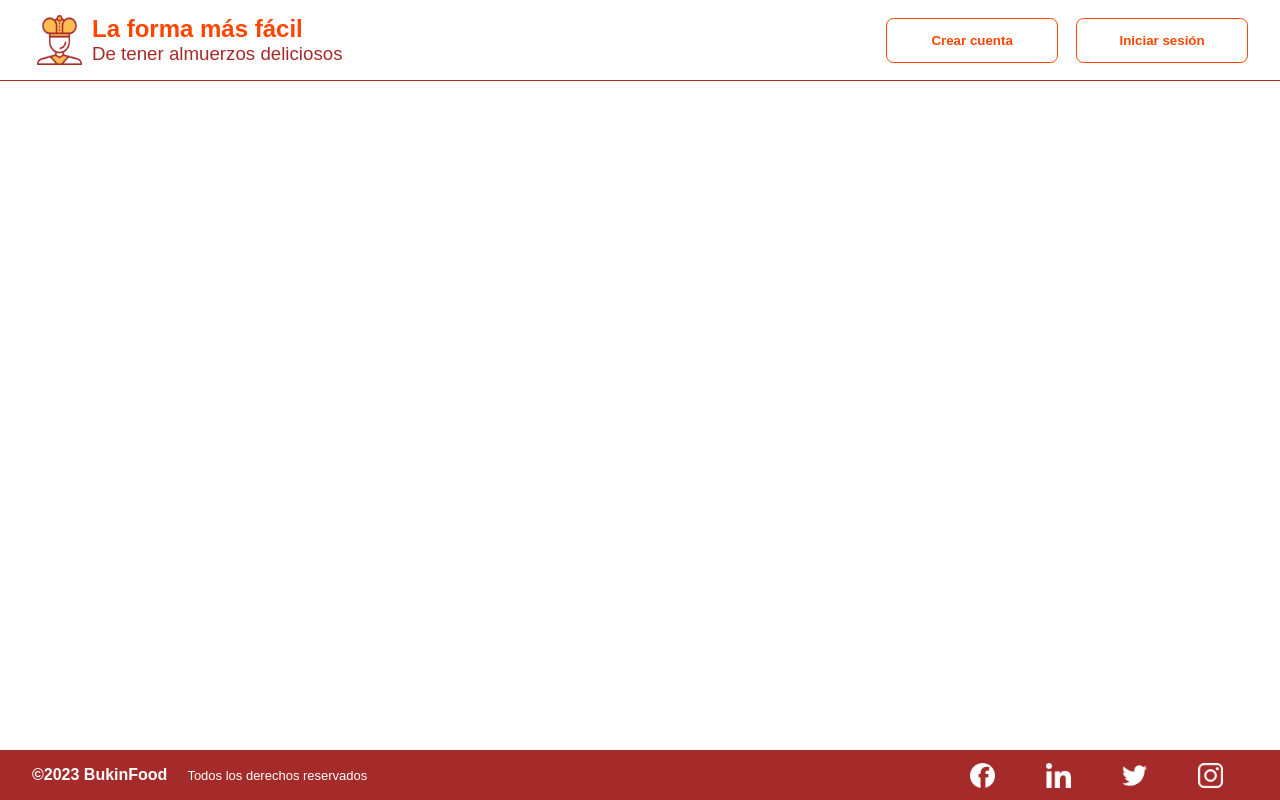
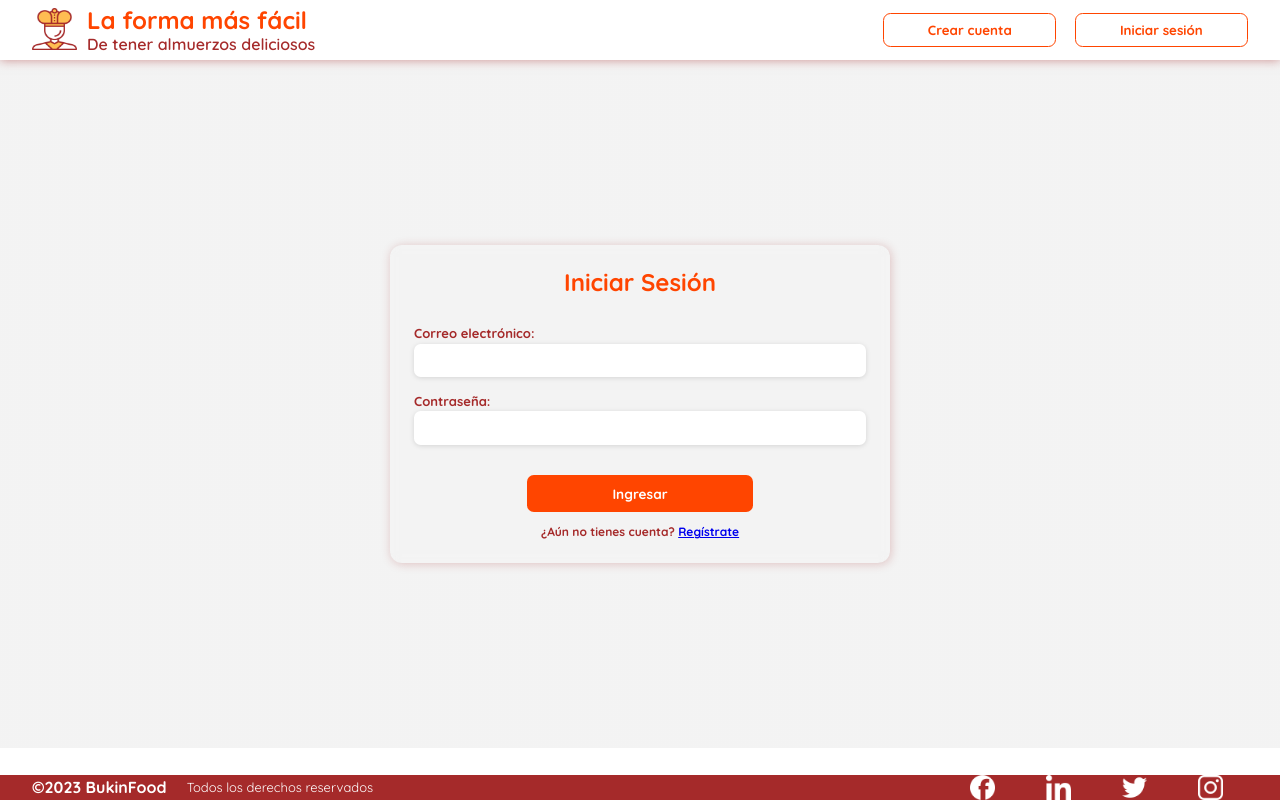
Before and after one commit to JuanNicolas14/proyectoFinalCTD, a React (Vite) app in the folder Frontend/: page /login in a window 1280 px wide. Built offline with nearby package versions, Linux system fonts and the light colour scheme.

Commit message:
consumo de endpoint de logueo

```diff
--- a/Frontend/index.html
+++ b/Frontend/index.html
@@ -2,9 +2,12 @@
 <html lang="en">
   <head>
     <meta charset="UTF-8" />
-    <link rel="icon" type="image/svg+xml" href="/vite.svg" />
+    <link rel="icon" href="/src/assets/images/logo-icono.png" />
+    <style>
+      @import url("https://fonts.googleapis.com/css2?family=Quicksand:wght@300;400;500;600;700&display=swap");
+    </style>
     <meta name="viewport" content="width=device-width, initial-scale=1.0" />
-    <title>Vite + React</title>
+    <title>BukinFood</title>
   </head>
   <body>
     <div id="root"></div>
--- a/Frontend/src/App.jsx
+++ b/Frontend/src/App.jsx
@@ -10,27 +10,29 @@ import AgregarProducto from './Vistas/AgregarProducto/AgregarProducto'
 import EliminarProducto from './Vistas/EliminarProducto/EliminarProducto'
 import ListaPorPlan from './Vistas/ListaPorPlan/ListaPorPlan'
 import AgregarPlan from './Vistas/AgregarPlan/AgregarPlan'
+import Login from './Vistas/Login/login'
 
 function App() {
 
   return (
     <>
-      <Header/>
+      <Header />
       <Routes>
-        <Route path='/' element={<Navigate to='/home' replace/>}/>
-        <Route path='/home' element={<Home/>}/>
-        <Route path='/restaurantes' element={<Listado/>} />
-        <Route path='/detalle/:id' element={<Detalle/>}/>
-        <Route path='/restaurantes' element={<Listado/>}/>
-        <Route path='/restaurantes/:plan' element={<ListaPorPlan/>}/>
-        <Route path='/administracion' element={<Administracion/>}/>
-        <Route path='/administracion/agregarProducto' element={<AgregarProducto/>}/>
-        <Route path='/administracion/eliminarProducto' element={<EliminarProducto/>}/>
-        <Route path='/plan/registrar' element={<AgregarPlan/>}/>
+        <Route path="/" element={<Navigate to="/home" replace />} />
+        <Route path="/home" element={<Home />} />
+        <Route path="/restaurantes" element={<Listado />} />
+        <Route path="/detalle/:id" element={<Detalle />} />
+        <Route path="/restaurantes" element={<Listado />} />
+        <Route path="/restaurantes/:plan" element={<ListaPorPlan />} />
+        <Route path="/administracion" element={<Administracion />} />
+        <Route path="/administracion/agregarProducto" element={<AgregarProducto />} />
+        <Route path="/administracion/eliminarProducto" element={<EliminarProducto />} />
+        <Route path="/plan/registrar" element={<AgregarPlan />} />
+        <Route path="/login" element={<Login />} />
       </Routes>
-      <Footer/>
+      <Footer />
     </>
-  )
+  );
 }
 
 export default App
--- a/Frontend/src/Componentes/Header/Header.jsx
+++ b/Frontend/src/Componentes/Header/Header.jsx
@@ -20,8 +20,7 @@ const Header = () => {
     <header>
       <section>
         <div className="imagotipo">
-            <Link to='/home' style={{ textDecoration: 'none' }}>
-
+          <Link to="/home" style={{ textDecoration: "none" }}>
             <img src={images.logoBukinFood} alt="icon-logo" />
             <div className="texto-logo">
               <h1>La forma más fácil </h1>
@@ -32,17 +31,23 @@ const Header = () => {
 
         <div className="botones-logueo">
           <button>
-            <Link to='/administracion' style={{ textDecoration: 'none' }}>
+            <Link to="/usuario/registrar" style={{ textDecoration: "none" }}>
               Crear cuenta
             </Link>
           </button>
-          <button>Iniciar sesión</button>
+          <button>
+            <Link to="/login" style={{ textDecoration: "none" }}>
+              Iniciar sesión
+            </Link>
+          </button>
         </div>
-        {show
-        ? <div className='menu-movil'>
+        {show ? (
+          <div className="menu-movil">
             <div className="menu">
-              <div className='menu-container'>
-                <button onClick={showMenu}><GrClose/></button>
+              <div className="menu-container">
+                <button onClick={showMenu}>
+                  <GrClose />
+                </button>
                 <h2>Menú</h2>
               </div>
               <ul>
@@ -51,25 +56,30 @@ const Header = () => {
               </ul>
             </div>
             <div className="redes-menu">
+              <img src={images.facebook} alt="icono-facebook" />
               <img
-                src={images.facebook}
-                alt="icono-facebook"
+                className="logo"
+                src={images.linkedin}
+                alt="icono-linkedin"
               />
-              <img className='logo' src={images.linkedin} alt="icono-linkedin" />
               <img src={images.twitter} alt="icono-twitter" />
-              <img className='logo' src={images.instagram} alt="icono-instagram" />
+              <img
+                className="logo"
+                src={images.instagram}
+                alt="icono-instagram"
+              />
             </div>
           </div>
-        : (
-          <div className='menu-icono'>
-            <button onClick={showMenu}><HiMenu /></button>
+        ) : (
+          <div className="menu-icono">
+            <button onClick={showMenu}>
+              <HiMenu />
+            </button>
           </div>
-        )
-        }
-
+        )}
       </section>
     </header>
-  )
+  );
 }
 
 export default Header
--- a/Frontend/src/Componentes/Header/header.css
+++ b/Frontend/src/Componentes/Header/header.css
@@ -4,13 +4,19 @@ header {
     top: 0;
     z-index: 100;
     width: 100%;
-    padding: 10px 0;
-    max-height: 80px;
+
+    /* padding: 10px 0; */
+
+    max-height: 60px;
+
     display: flex;
     justify-content: center;
     align-items: center;
     background-color: white;
-    border-bottom: 1px solid brown;
+
+    /* border-bottom: 1px solid brown; */
+
+    box-shadow: 0px 0px 10px rgba(165, 42, 42, 0.5);
   }
 
   header section {
@@ -20,8 +26,10 @@ header {
     justify-content: space-between;
   }
   .imagotipo{
-    width: 70%;
-    padding: 5px;
+    /* width: 70%;
+    padding: 5px; */
+    width: 20%;
+    display: flex;
   }
   .imagotipo a{
     max-width: 100%;
@@ -33,8 +41,6 @@ header {
 
   .imagotipo img {
     width: 45px;
-  }
-  .imagotipo img {
     cursor: pointer;
   }
 
@@ -56,6 +62,7 @@ header {
   header h3 {
     color: brown;
     font-weight: lighter;
+    font-size: medium;
     margin: 0;
   }
 
--- /dev/null
+++ b/Frontend/src/Vistas/Login/login.css
@@ -0,0 +1,247 @@
+* {
+  margin: 0;
+  padding: 0;
+  box-sizing: border-box;
+  font-family: "Quicksand", sans-serif;
+}
+
+html {
+  line-height: 1.15;
+  -webkit-text-size-adjust: 100%;
+}
+
+body {
+  color: brown;
+}
+
+header {
+  position: sticky;
+  top: 0;
+  z-index: 100;
+  width: 100%;
+  height: 8vh;
+  display: flex;
+  justify-content: center;
+  align-items: center;
+  background-color: white;
+  box-shadow: 0px 0px 10px rgba(165, 42, 42, 0.5);
+}
+
+header .nav-container {
+  width: 95%;
+  margin: 0 auto;
+  overflow: hidden;
+  padding: 0;
+  height: 75%;
+  display: flex;
+  justify-content: space-between;
+}
+
+header .imagotipo {
+  width: 300px;
+  height: 100%;
+  display: flex;
+  cursor: pointer;
+}
+
+header .imagotipo img {
+  height: 95%;
+}
+
+header .texto-logo {
+  margin-left: 10px;
+  display: flex;
+  flex-direction: column;
+  justify-content: center;
+}
+
+header h1 {
+  color: orangered;
+  margin: 0;
+}
+
+header h3 {
+  color: brown;
+  font-weight: 600;
+  font-size: 1em;
+  margin: 0;
+}
+
+.boton-logueo {
+  width: 180px;
+  height: 85%;
+  font-family: "Quicksand", sans-serif;
+  font-weight: bold;
+  color: orangered;
+  background-color: white;
+  border: solid 1.5px orangered;
+  border-radius: 7.5px;
+  cursor: pointer;
+  align-self: center;
+}
+
+/*--Hasta aquí los estilos del header--*/
+/*--Ahora los estilos del main--*/
+
+main {
+  margin: auto;
+  width: 100%;
+  display: flex;
+  justify-content: center;
+  align-items: center;
+  height: 86vh;
+  background-image: radial-gradient(#A52A2A 0.5px, transparent 0.5px), radial-gradient(#A52A2A 0.5px, rgba(196, 196, 196, .2) 0.5px);
+  background-size: 20px 20px;
+  background-position: 0 0, 10px 10px;
+  overflow: hidden;
+}
+
+/*--Hasta aquí los estilos del main--*/
+/*---Ahora los estilos del form de registro de usuario---*/
+
+main .form-container {
+  display: flex;
+  flex-flow: wrap column;
+  padding: 1.5em;
+  width: 500px;
+  backdrop-filter: blur(5px);
+  background-color: transparent;
+  border-radius: .75em;
+  box-shadow: 1px 1px 10px rgba(165, 42, 42, .25);
+}
+
+.form-container h2 {
+  display: flex;
+  justify-content: center;
+  width: 100%;
+  color: orangered;
+  margin-bottom: 1.25em;
+}
+
+.form-container form {
+  display: flex;
+  flex-direction: column;
+  width: 100%;
+}
+
+.form-container .input-box {
+  display: flex;
+  flex-direction: column;
+}
+
+.form-container label {
+  font-weight: bold;
+  font-size: small;
+  margin-bottom: 2.5px;
+}
+
+.form-container input {
+  margin-bottom: 1.25em;
+  border: none;
+  height: 2.5em;
+  border-radius: .5em;
+  box-shadow: 0px 1px 5px rgba(0, 0, 0, .125);
+  color: orangered;
+  padding-left: 10px;
+  font-weight: 500;
+  letter-spacing: 1.5px;
+}
+
+.form-container input[type=email] {
+  text-transform: lowercase;
+}
+
+.form-container input[type=password] {
+  letter-spacing: 5px;
+  font-weight: bold;
+}
+
+.form-container .icono {
+  position: absolute;
+  right: 40px;
+  top: 170px;
+  font-size: 1.25em;
+  cursor: pointer;
+  padding: 5px;
+}
+
+.form-container button {
+  align-self: center;
+  width: 50%;
+  padding: 10px;
+  border: none;
+  border-radius: .5em;
+  font-family: "Quicksand", sans-serif;
+  font-size: .85em;
+  font-weight: bold;
+  color: white;
+  background-color: orangered;
+  cursor: pointer;
+  margin: 1em 0 1em 0;
+}
+
+.form-container p {
+  align-self: center;
+  font-weight: bold;
+  font-size: .75em;
+}
+
+.form-container p span {
+  color: #4285F4;
+  cursor: pointer;
+}
+
+.form-container p span:hover {
+  text-decoration: underline;
+}
+
+/*--Hasta aquí los estilos del form de inicio de sesión--*/
+/*---Ahora las media queries---*/
+
+@media (max-width: 768px) {
+  header .texto-logo {
+    display: none;
+  }
+  header .boton-logueo {
+    width: 160px;
+  }
+  main .form-container {
+    width: 400px;
+  }
+  .form-container h2 {
+    margin-bottom: 2.5em;
+  }
+  .form-container input {
+    margin-bottom: 1.5em;
+    height: 3em;
+  }
+  .form-container button {
+    width: 85%;
+    margin: 3em 0 1em 0;
+  }
+  .form-container .icono {
+    top: 212px;
+  }
+}
+
+@media (max-width: 480px) {
+  header .boton-logueo {
+    display: none;
+  }
+  .form-container h2 {
+    margin-bottom: 3.5em;
+  }
+  .form-container button {
+    width: 100%;
+    height: 3em;
+    margin: 1em 0 1em 0;
+  }
+  main .form-container {
+    padding: 3em 1em;
+    width: 350px;
+  }
+  .form-container .icono {
+    right: 30px;
+    top: 260px;
+  }
+}
--- /dev/null
+++ b/Frontend/src/Vistas/Login/login.jsx
@@ -0,0 +1,79 @@
+import React, { useState } from "react";
+import "./login.css";
+import { Link } from "react-router-dom";
+
+const Login = () => {
+  const [email, setEmail] = useState("");
+  const [password, setPassword] = useState("");
+  const [token, setToken] = useState("");
+
+  const handleSubmit = async (e) => {
+    e.preventDefault();
+
+    const response = await fetch("http://localhost:8080/login", {
+      method: "POST",
+      headers: {
+        "Content-Type": "application/json",
+      },
+      body: JSON.stringify({ email, password }),
+    });
+
+    if (response.ok) {
+      const data = await response.json();
+      const { token } = data;
+      console.log(data);
+      setToken(token);
+    } else {
+      console.log("Error al iniciar sesión");
+    }
+  };
+
+  return (
+    <main>
+      <section className="form-container">
+        <h2>Iniciar Sesión</h2>
+        <form onSubmit={handleSubmit}>
+          <div className="input-box">
+            <label htmlFor="email">Correo electrónico:</label>
+            <input
+              type="email"
+              id="email"
+              name="email"
+              value={email}
+              onChange={(e) => setEmail(e.target.value)}
+              required
+            />
+          </div>
+          <div className="input-box">
+            <label htmlFor="password">Contraseña:</label>
+            <input
+              type="password"
+              id="password"
+              name="password"
+              value={password}
+              onChange={(e) => setPassword(e.target.value)}
+              required
+            />
+            <span className="icono">
+              <ion-icon
+                id="togglePassword"
+                name="eye-outline"
+                onclick="togglePasswordVisibility()"
+              ></ion-icon>
+            </span>
+          </div>
+          <button type="submit">Ingresar</button>
+          <p>
+            ¿Aún no tienes cuenta?{" "}
+            <span>
+              <Link to="/usuario/registrar">Regístrate</Link>
+            </span>
+          </p>
+        </form>
+        {token && <p>Token: {token}</p>}
+      </section>
+    </main>
+  );
+};
+
+export default Login;
--- a/Frontend/src/index.css
+++ b/Frontend/src/index.css
@@ -11,7 +11,7 @@ body{
   padding: 0;
   margin: 0;
   color: var(--main-color);
-  font-family: 'Be Vietnam Pro', sans-serif;
+  font-family: 'Quicksand', sans-serif;
 }
 
 main{
```
Lines whose indentation alone changed are shown as unchanged.
